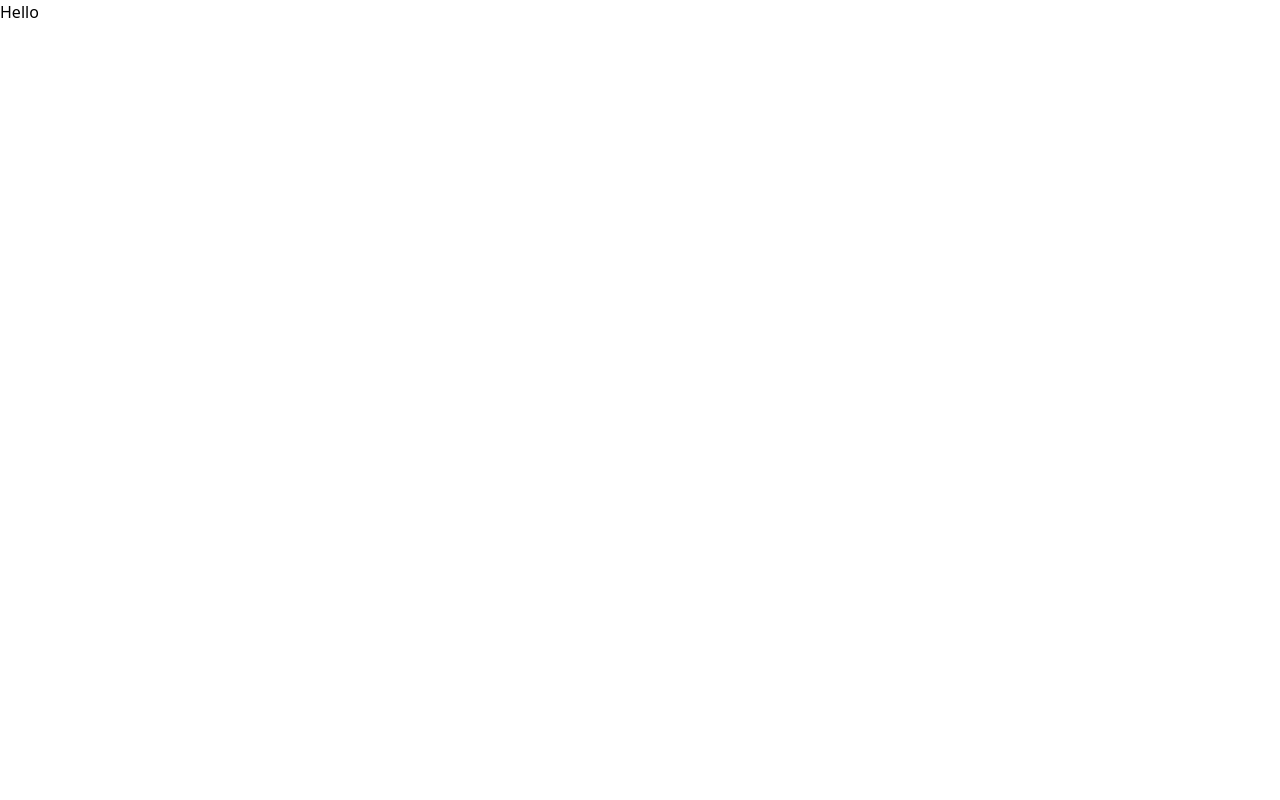
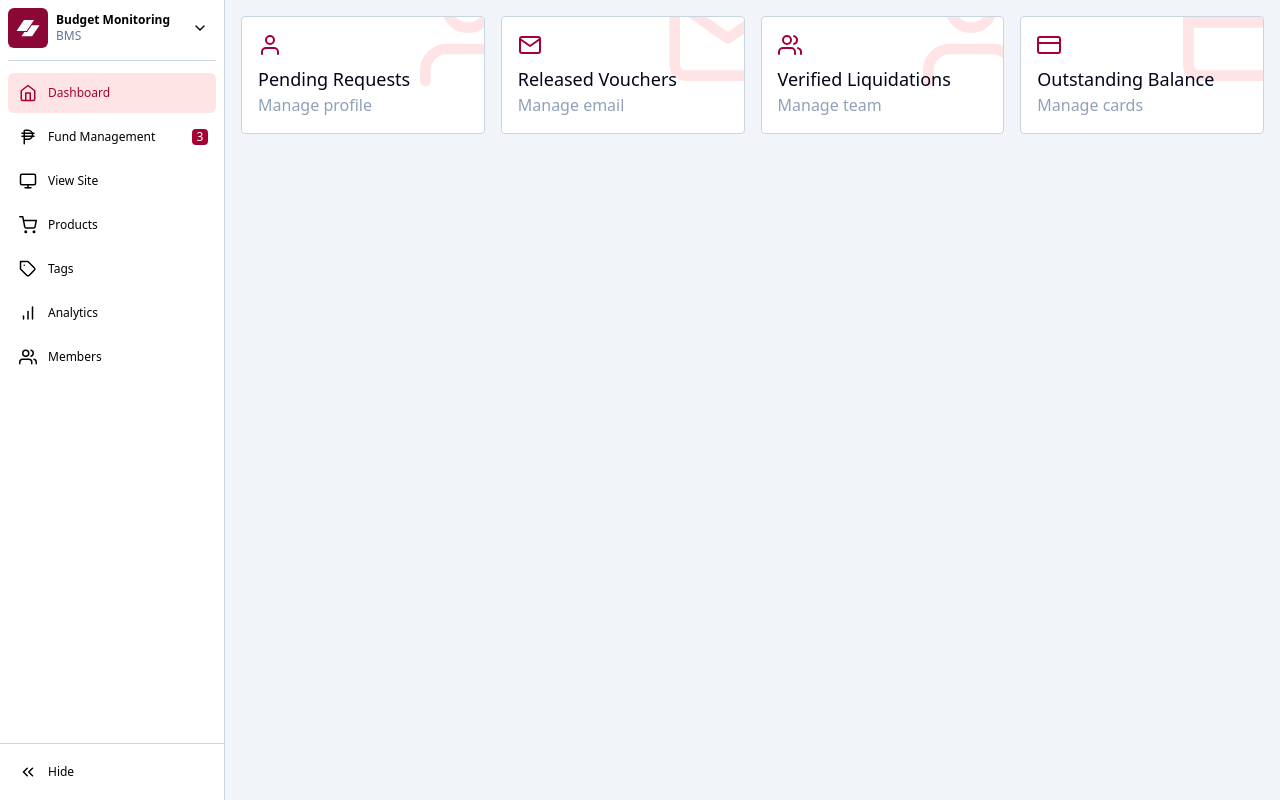
Before and after one commit to RaymondJAT/budget-monitoring, a React (Vite) app in the folder BMS/: page / in a window 1280 px wide. Built offline with nearby package versions, Linux system fonts and the light colour scheme.

Commit message:
[ADDED] components

```diff
--- a/BMS/package.json
+++ b/BMS/package.json
@@ -11,8 +11,10 @@
   },
   "dependencies": {
     "@tailwindcss/vite": "^4.1.18",
+    "motion": "^12.24.0",
     "react": "^19.2.0",
     "react-dom": "^19.2.0",
+    "react-icons": "^5.5.0",
     "tailwindcss": "^4.1.18"
   },
   "devDependencies": {
--- a/BMS/src/App.jsx
+++ b/BMS/src/App.jsx
@@ -1,7 +1,9 @@
+import { Example } from './components/SideBar'
+
 function App() {
   return (
     <>
-      <div>Hello</div>
+      <Example />
     </>
   )
 }
--- /dev/null
+++ b/BMS/src/components/Cards.jsx
@@ -0,0 +1,35 @@
+import { FiCreditCard, FiMail, FiUser, FiUsers } from 'react-icons/fi'
+
+const HoverDevCards = () => {
+  return (
+    <div className="p-4">
+      {/* <p className="text-xl font-semibold mb-2">Settings</p> */}
+      <div className="grid gap-4 grid-cols-2 lg:grid-cols-4">
+        <Card title="Pending Requests" subtitle="Manage profile" href="#" Icon={FiUser} />
+        <Card title="Released Vouchers" subtitle="Manage email" href="#" Icon={FiMail} />
+        <Card title="Verified Liquidations" subtitle="Manage team" href="#" Icon={FiUsers} />
+        <Card title="Outstanding Balance" subtitle="Manage cards" href="#" Icon={FiCreditCard} />
+      </div>
+    </div>
+  )
+}
+
+const Card = ({ title, subtitle, Icon, href }) => {
+  return (
+    <a
+      href={href}
+      className="w-full p-4 rounded border border-slate-300 relative overflow-hidden group bg-white"
+    >
+      <div className="absolute inset-0 bg-linear-to-r from-rose-600 to-amber-600 translate-y-full group-hover:translate-y-[0%] transition-transform duration-300" />
+
+      <Icon className="absolute z-10 -top-12 -right-12 text-9xl text-rose-100 group-hover:text-rose-800 group-hover:rotate-12 transition-transform duration-300" />
+      <Icon className="mb-2 text-2xl text-rose-800 group-hover:text-white transition-colors relative z-10 duration-300" />
+      <h3 className="font-medium text-lg text-slate-950 group-hover:text-white relative z-10 duration-300">
+        {title}
+      </h3>
+      <p className="text-slate-400 group-hover:text-white relative z-10 duration-300">{subtitle}</p>
+    </a>
+  )
+}
+
+export default HoverDevCards
--- /dev/null
+++ b/BMS/src/components/SideBar.jsx
@@ -0,0 +1,218 @@
+import { useState } from 'react'
+import {
+  FiBarChart,
+  FiChevronDown,
+  FiChevronsRight,
+  FiHome,
+  FiMonitor,
+  FiShoppingCart,
+  FiTag,
+  FiUsers,
+} from 'react-icons/fi'
+import { LuPhilippinePeso } from 'react-icons/lu'
+import { motion } from 'framer-motion'
+import Card from './Cards'
+
+export const Example = () => {
+  return (
+    <div className="flex bg-slate-100">
+      <Sidebar />
+      <ExampleContent />
+    </div>
+  )
+}
+
+const Sidebar = () => {
+  const [open, setOpen] = useState(true)
+  const [selected, setSelected] = useState('Dashboard')
+
+  return (
+    <motion.nav
+      layout
+      className="sticky top-0 h-screen shrink-0 border-r border-slate-300 bg-white p-2"
+      style={{
+        width: open ? '225px' : 'fit-content',
+      }}
+    >
+      <TitleSection open={open} />
+
+      <div className="space-y-1">
+        <Option
+          Icon={FiHome}
+          title="Dashboard"
+          selected={selected}
+          setSelected={setSelected}
+          open={open}
+        />
+        <Option
+          Icon={LuPhilippinePeso}
+          title="Fund Management"
+          selected={selected}
+          setSelected={setSelected}
+          open={open}
+          notifs={3}
+        />
+        <Option
+          Icon={FiMonitor}
+          title="View Site"
+          selected={selected}
+          setSelected={setSelected}
+          open={open}
+        />
+        <Option
+          Icon={FiShoppingCart}
+          title="Products"
+          selected={selected}
+          setSelected={setSelected}
+          open={open}
+        />
+        <Option
+          Icon={FiTag}
+          title="Tags"
+          selected={selected}
+          setSelected={setSelected}
+          open={open}
+        />
+        <Option
+          Icon={FiBarChart}
+          title="Analytics"
+          selected={selected}
+          setSelected={setSelected}
+          open={open}
+        />
+        <Option
+          Icon={FiUsers}
+          title="Members"
+          selected={selected}
+          setSelected={setSelected}
+          open={open}
+        />
+      </div>
+
+      <ToggleClose open={open} setOpen={setOpen} />
+    </motion.nav>
+  )
+}
+
+const Option = ({ Icon, title, selected, setSelected, open, notifs }) => {
+  return (
+    <motion.button
+      layout
+      onClick={() => setSelected(title)}
+      className={`relative flex h-10 w-full items-center rounded-md transition-colors cursor-pointer ${
+        selected === title ? 'bg-rose-100 text-rose-800' : ' hover:bg-rose-100'
+      }`}
+    >
+      <motion.div layout className="grid h-full w-10 place-content-center text-lg">
+        <Icon />
+      </motion.div>
+      {open && (
+        <motion.span
+          layout
+          initial={{ opacity: 0, y: 12 }}
+          animate={{ opacity: 1, y: 0 }}
+          transition={{ delay: 0.125 }}
+          className="text-xs font-medium"
+        >
+          {title}
+        </motion.span>
+      )}
+
+      {notifs && open && (
+        <motion.span
+          initial={{ scale: 0, opacity: 0 }}
+          animate={{
+            opacity: 1,
+            scale: 1,
+          }}
+          style={{ y: '-50%' }}
+          transition={{ delay: 0.5 }}
+          className="absolute right-2 top-1/2 size-4 rounded bg-rose-800 text-xs text-white"
+        >
+          {notifs}
+        </motion.span>
+      )}
+    </motion.button>
+  )
+}
+
+const TitleSection = ({ open }) => {
+  return (
+    <div className="mb-3 border-b border-slate-300 pb-3">
+      <div className="flex cursor-pointer items-center justify-between rounded-md transition-colors hover:bg-rose-100">
+        <div className="flex items-center gap-2">
+          <Logo />
+          {open && (
+            <motion.div
+              layout
+              initial={{ opacity: 0, y: 12 }}
+              animate={{ opacity: 1, y: 0 }}
+              transition={{ delay: 0.125 }}
+            >
+              <span className="block text-xs font-semibold">Budget Monitoring</span>
+              <span className="block text-xs text-slate-500">BMS</span>
+            </motion.div>
+          )}
+        </div>
+        {open && <FiChevronDown className="mr-2" />}
+      </div>
+    </div>
+  )
+}
+
+const Logo = () => {
+  return (
+    <motion.div
+      layout
+      className="grid size-10 shrink-0 place-content-center rounded-md bg-rose-900"
+    >
+      <svg
+        width="24"
+        height="auto"
+        viewBox="0 0 50 39"
+        fill="none"
+        xmlns="http://www.w3.org/2000/svg"
+        className="fill-slate-50"
+      >
+        <path d="M16.4992 2H37.5808L22.0816 24.9729H1L16.4992 2Z" stopColor="#000000"></path>
+        <path
+          d="M17.4224 27.102L11.4192 36H33.5008L49 13.0271H32.7024L23.2064 27.102H17.4224Z"
+          stopColor="#000000"
+        ></path>
+      </svg>
+    </motion.div>
+  )
+}
+
+const ToggleClose = ({ open, setOpen }) => {
+  return (
+    <motion.button
+      layout
+      onClick={() => setOpen((pv) => !pv)}
+      className="absolute bottom-0 left-0 right-0 border-t border-slate-300 transition-colors hover:bg-rose-50 cursor-pointer"
+    >
+      <div className="flex items-center p-2">
+        <motion.div layout className="grid size-10 place-content-center text-lg">
+          <FiChevronsRight className={`transition-transform ${open && 'rotate-180'}`} />
+        </motion.div>
+        {open && (
+          <motion.span
+            layout
+            initial={{ opacity: 0, y: 12 }}
+            animate={{ opacity: 1, y: 0 }}
+            transition={{ delay: 0.125 }}
+            className="text-xs font-medium"
+          >
+            Hide
+          </motion.span>
+        )}
+      </div>
+    </motion.button>
+  )
+}
+
+const ExampleContent = () => (
+  <div className="h-screen w-full">
+    <Card />
+  </div>
+)
```
Also changed, not shown: 1 other file (tests, documents, lock files or other folders).
